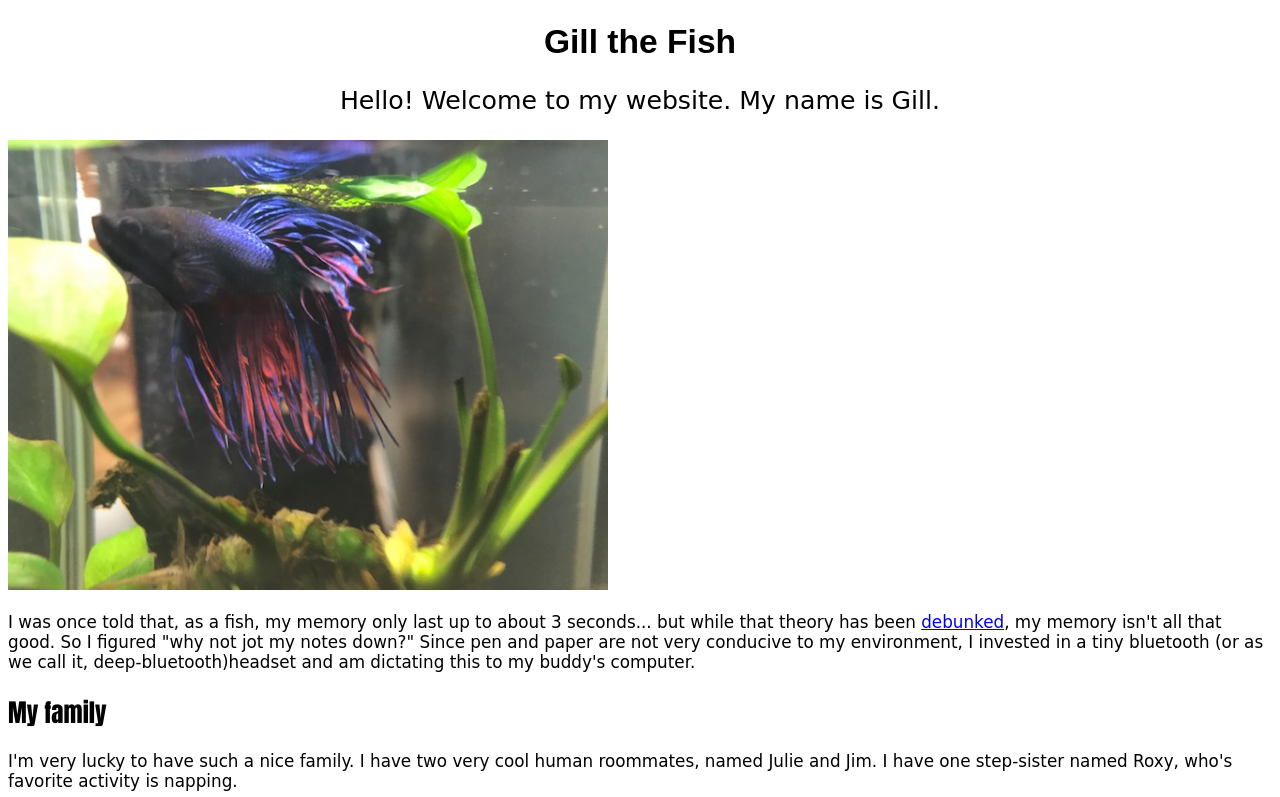
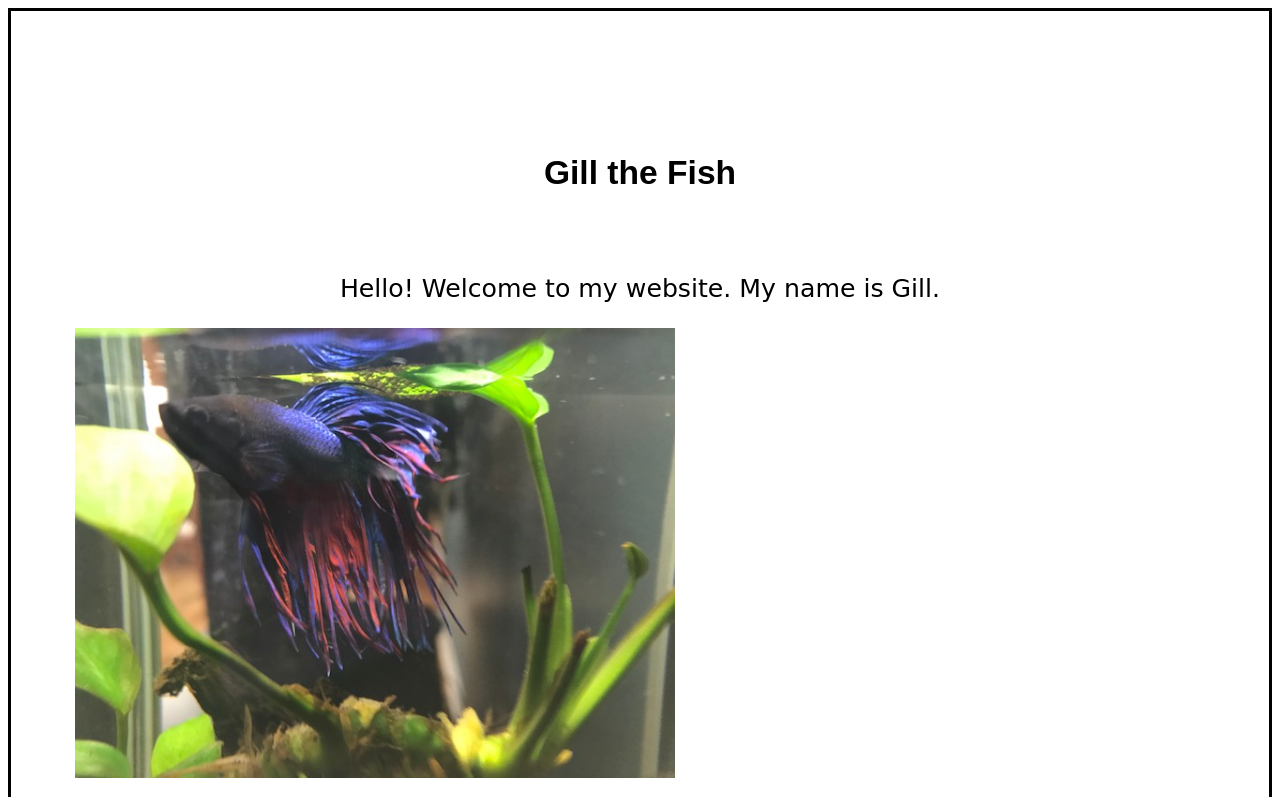
Before and after one commit to JWKyle/jwkyle.github.io, a plain HTML site: page index.html in a window 1280 px wide. Shown: the top 797 px of the page. Drawn offline with Linux system fonts and the light colour scheme.

Commit message:
add footer, link, and spacing styling

```diff
--- a/style.css
+++ b/style.css
@@ -1,16 +1,39 @@
 body {
   font-size: 105%;
+  border-width: medium;
+  border: solid;
+  border-color: black;
+  padding: 5%;
+
+
+
+}
+a:link {
+  color: green;
+  text-decoration: none;
+}
+
+a:visited {
+  color: red;
+}
+
+a:hover {
+  color: darkgreen;
+  text-decoration: underline;
+}
+h1 {
+  font-family: fantasy;
+  text-align: center;
+  border-width: medium;
+  border-color: black;
+  padding: 5%;
 
 
 }
 
-h1 {
-  font-family: fantasy;
-  text-align: center;
-}
-
 h2 {
   font-family: impact, fantasy;
+  margin: 3%;
 }
 
 p {
@@ -18,6 +41,11 @@ p {
 
 }
 
+footer  {
+  text-align: center;
+  margin: 5px;
+}
+
 #intro {
   text-align: center;
   font-size: 150%;
```
